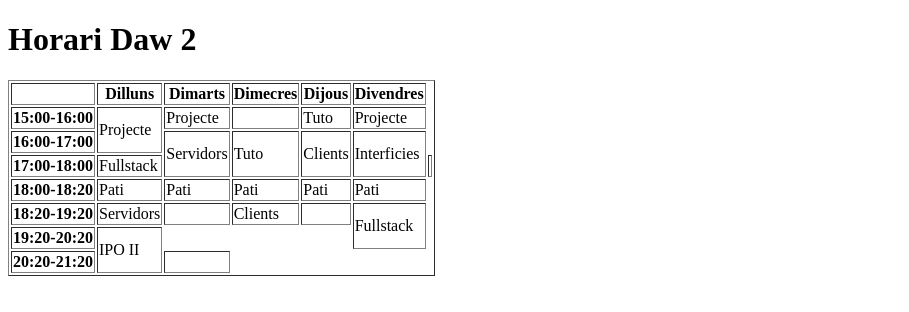
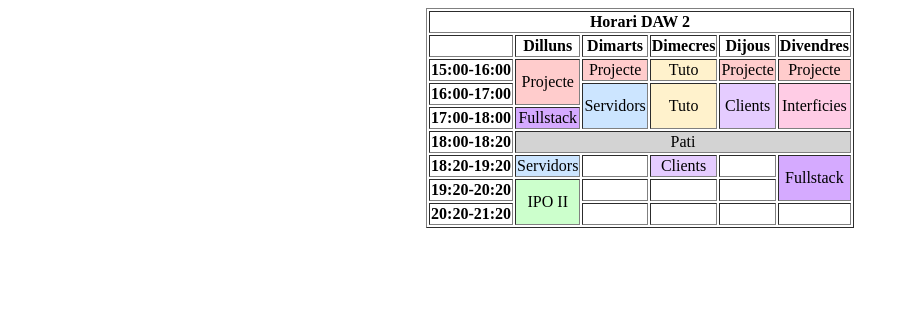
Before and after one commit to emmachoquesandoval/MP0612_activitat1, a plain HTML site: page tablas.html in a window 1280 px wide. Shown: the whole page, without its empty margins (0-909 px from the left). Drawn offline with Linux system fonts and the light colour scheme.

Commit message:
Terminado ejercicio de horari

```diff
--- a/tablas.html
+++ b/tablas.html
@@ -6,53 +6,61 @@
     <title>Tablas</title>
 </head>
 <body>
-    <h1>Horari Daw 2</h1>
-    <table border="1" der-color="blue">
-        <tr>
-            <th></th><th>Dilluns</th><th>Dimarts</th><th>Dimecres</th><th>Dijous</th><th>Divendres</th>
+    <table border="1" align="center">
+        <tr align="center">
+            <th scope="col" colspan="6">Horari DAW 2</th>
         </tr>
-        <tr>
-            <th>15:00-16:00</th>
-            <td rowspan="2">Projecte</td>
-            <td>Projecte</td>
+        <tr align="center">
+            <th scope="col"></th>
+            <th scope="col">Dilluns</th>
+            <th scope="col">Dimarts</th>
+            <th scope="col">Dimecres</th>
+            <th scope="col">Dijous</th>
+            <th scope="col">Divendres</th>
+        </tr>
+        <tr align="center">
+            <th scope="row">15:00-16:00</th>
+            <td rowspan="2" bgcolor="#FFCCCC">Projecte</td>
+            <td bgcolor="#FFCCCC">Projecte</td>
+            <td bgcolor="#FFF2CC">Tuto</td>
+            <td bgcolor="#FFCCCC">Projecte</td>
+            <td bgcolor="#FFCCCC">Projecte</td>
+        </tr>
+        <tr align="center">
+            <th scope="row">16:00-17:00</th>
+            <td rowspan="2" bgcolor="#CCE5FF">Servidors</td>
+            <td rowspan="2" bgcolor="#FFF2CC">Tuto</td>
+            <td rowspan="2" bgcolor="#E5CCFF">Clients</td>
+            <td rowspan="2" bgcolor="#FFCCE5">Interficies</td>
+        </tr>
+        <tr align="center">
+            <th scope="row">17:00-18:00</th>
+            <td bgcolor="#D5AAFF">Fullstack</td>
+        </tr>
+        <tr align="center">
+            <th scope="row">18:00-18:20</th>
+            <td colspan="5" align="center" bgcolor="#D3D3D3">Pati</td>
+        </tr>
+        <tr align="center">
+            <th scope="row">18:20-19:20</th>
+            <td bgcolor="#CCE5FF">Servidors</td>
             <td></td>
-            <td>Tuto</td>
-            <td>Projecte</td>
+            <td bgcolor="#E5CCFF">Clients</td>
+            <td></td>
+            <td rowspan="2" bgcolor="#D5AAFF">Fullstack</td>
         </tr>
-        <tr>
-            <th>16:00-17:00</th>
-            <td rowspan="2">Servidors</td>
-            <td rowspan="2">Tuto</td>
-            <td rowspan="2">Clients</td>
-            <td rowspan="2">Interficies</td>
-        </tr>
-        <tr>
-            <th>17:00-18:00</th>
-            <td>Fullstack</td>
+        <tr align="center">
+            <th scope="row">19:20-20:20</th>
+            <td rowspan="2" bgcolor="#CCFFCC">IPO II</td>
+            <td></td>
+            <td></td>
             <td></td>
         </tr>
-        <tr>
-            <th>18:00-18:20</th>
-            <td>Pati</td>
-            <td>Pati</td>
-            <td>Pati</td>
-            <td>Pati</td>
-            <td>Pati</td>
-        </tr>
-        <tr>
-            <th>18:20-19:20</th>
-            <td>Servidors</td>
+        <tr align="center">
+            <th scope="row">20:20-21:20</th>
             <td></td>
-            <td>Clients</td>
             <td></td>
-            <td rowspan="2">Fullstack</td>
-        </tr>
-        <tr>
-            <th>19:20-20:20</th>
-            <td rowspan="2">IPO II</td>
-        </tr>
-        <tr>
-            <th>20:20-21:20</th>
+            <td></td>
             <td></td>
         </tr>
     </table>
```
